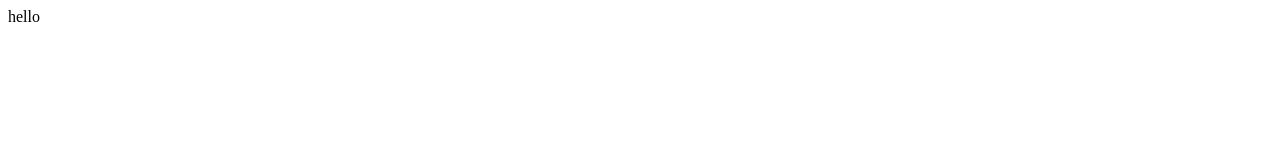
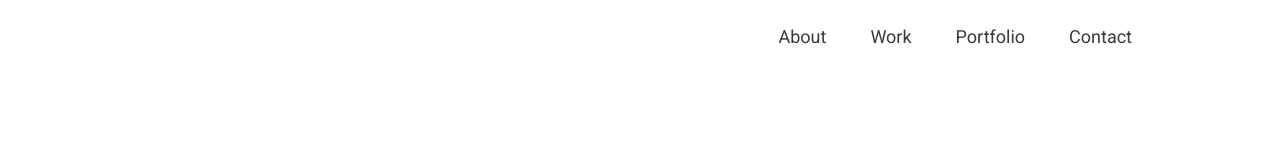
Before and after one commit to lasker61/personal-website, a plain HTML site: page index.html in a window 1280 px wide. Drawn offline with Linux system fonts and the light colour scheme.

Commit message:
header part has been added

```diff
--- /dev/null
+++ b/css/style.css
@@ -0,0 +1,27 @@
+body{
+    margin: 0px;
+}
+h1{
+    font-size: 50px;
+    font-weight: 600;
+}
+
+.header-area{
+    width: 90%;
+
+}
+.header-area ul{
+    list-style: none;
+    float: right;
+}
+.header-area ul li{
+    display: inline-block;
+    padding: 10px 20px;
+
+}
+.header-area ul li a{
+    text-decoration: none;
+    color: #3B3B3B;
+    font-size: 18px;
+    font-family: 'Roboto', sans-serif;
+}
--- a/index.html
+++ b/index.html
@@ -4,8 +4,18 @@
     <meta charset="UTF-8">
     <meta name="viewport" content="width=device-width, initial-scale=1.0">
     <title>Nahid</title>
+    <link rel="stylesheet" href="css/style.css">
+    <link rel="preconnect" href="https://fonts.gstatic.com">
+    <link href="https://fonts.googleapis.com/css2?family=Roboto&display=swap" rel="stylesheet">
 </head>
 <body>
-    hello
+    <header class="header-area">
+        <ul>
+            <li><a href="#">About</a></li>
+            <li><a href="#">Work</a></li>
+            <li><a href="#">Portfolio</a></li>
+            <li><a href="#">Contact</a></li>
+        </ul>
+    </header>
 </body>
 </html>
```
Also changed, not shown: images/Group 33059.png (added), images/bg.jpg (added), images/image 4.png (added), images/image 5.png (added), images/image 6.png (added), images/image 7.png (added), images/image 8.png (added), 3 other files.
